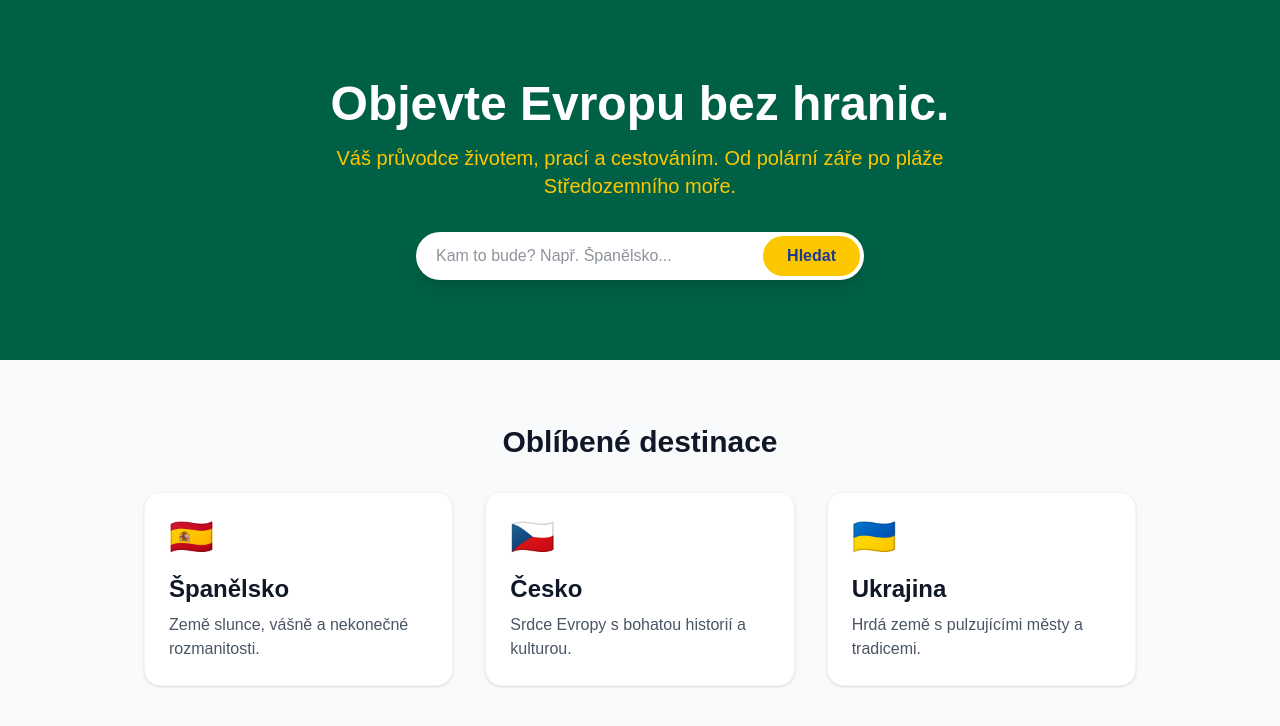
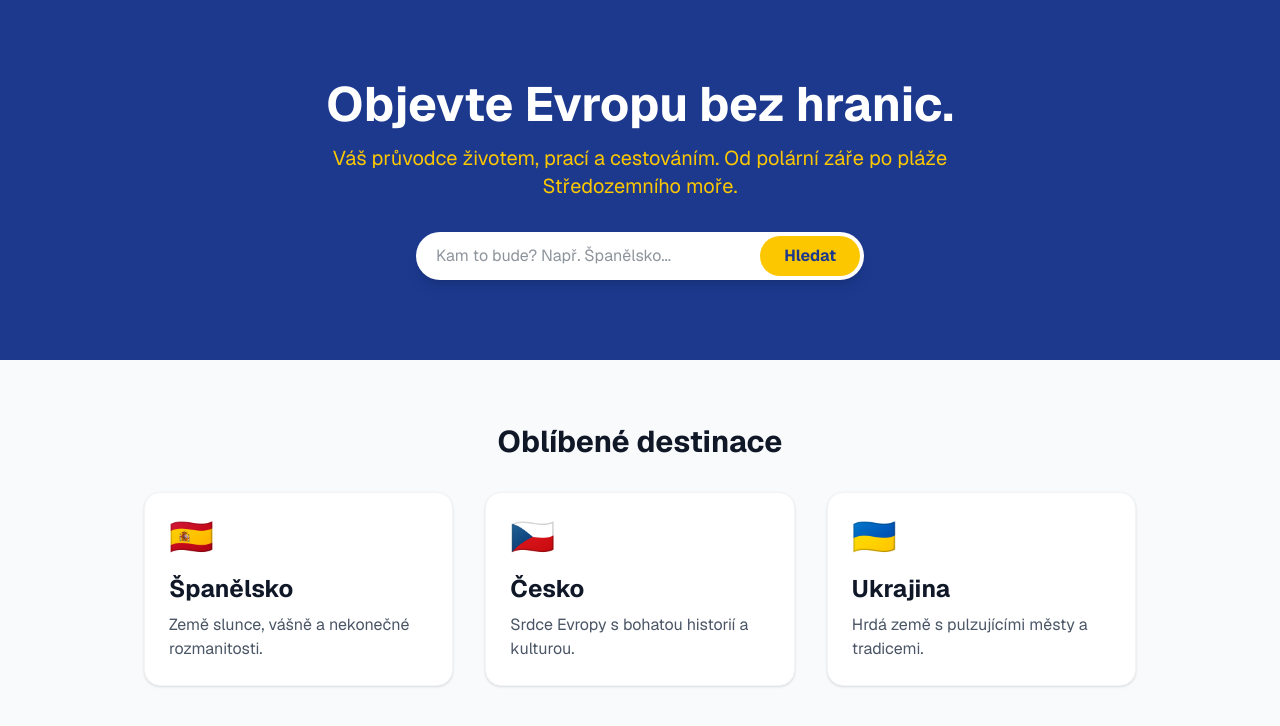
Before and after one commit to rooten696/euvida-portal, a Next.js app: page / in a window 1280 px wide. Shown: the top 726 px of the page. Built offline with nearby package versions, Linux system fonts and the light colour scheme.

Commit message:
Přidán design hlavní stránky Euvida

```diff
--- a/app/page.tsx
+++ b/app/page.tsx
@@ -1,6 +1,6 @@
 import Link from 'next/link';
 
-// Zde si dočasně nasimulujeme data z databáze
+// Dočasná data, než napojíme databázi
 const featuredCountries = [
   { id: 'ESP', name: 'Španělsko', description: 'Země slunce, vášně a nekonečné rozmanitosti.', flag: '🇪🇸' },
   { id: 'CZE', name: 'Česko', description: 'Srdce Evropy s bohatou historií a kulturou.', flag: '🇨🇿' },
@@ -9,10 +9,10 @@ const featuredCountries = [
 
 export default function HomePage() {
   return (
-    <main className="min-h-screen bg-gray-50 text-gray-900">
+    <main className="min-h-screen bg-gray-50 text-gray-900 font-sans">
 
       {/* --- HERO SEKCE (Úvodní banner) --- */}
-      <section className="bg-emerald-800 text-white py-20 px-4 text-center">
+      <section className="bg-blue-900 text-white py-20 px-4 text-center">
         <h1 className="text-5xl font-bold mb-4">
           Objevte Evropu bez hranic.
         </h1>
@@ -38,17 +38,15 @@ export default function HomePage() {
         <h2 className="text-3xl font-bold mb-8 text-center">Oblíbené destinace</h2>
 
         <div className="grid grid-cols-1 md:grid-cols-3 gap-8">
-
           {featuredCountries.map((country) => (
             <Link href={`/cs/${country.id}`} key={country.id}>
-              <div className="bg-white p-6 rounded-2xl shadow-sm hover:shadow-md transition-all cursor-pointer border border-gray-100 hover:-translate-y-1">
+              <div className="bg-white p-6 rounded-2xl shadow-sm hover:shadow-md transition-shadow cursor-pointer border border-gray-100">
                 <div className="text-4xl mb-4">{country.flag}</div>
                 <h3 className="text-2xl font-bold mb-2">{country.name}</h3>
                 <p className="text-gray-600">{country.description}</p>
               </div>
             </Link>
           ))}
-
         </div>
       </section>
 
```
